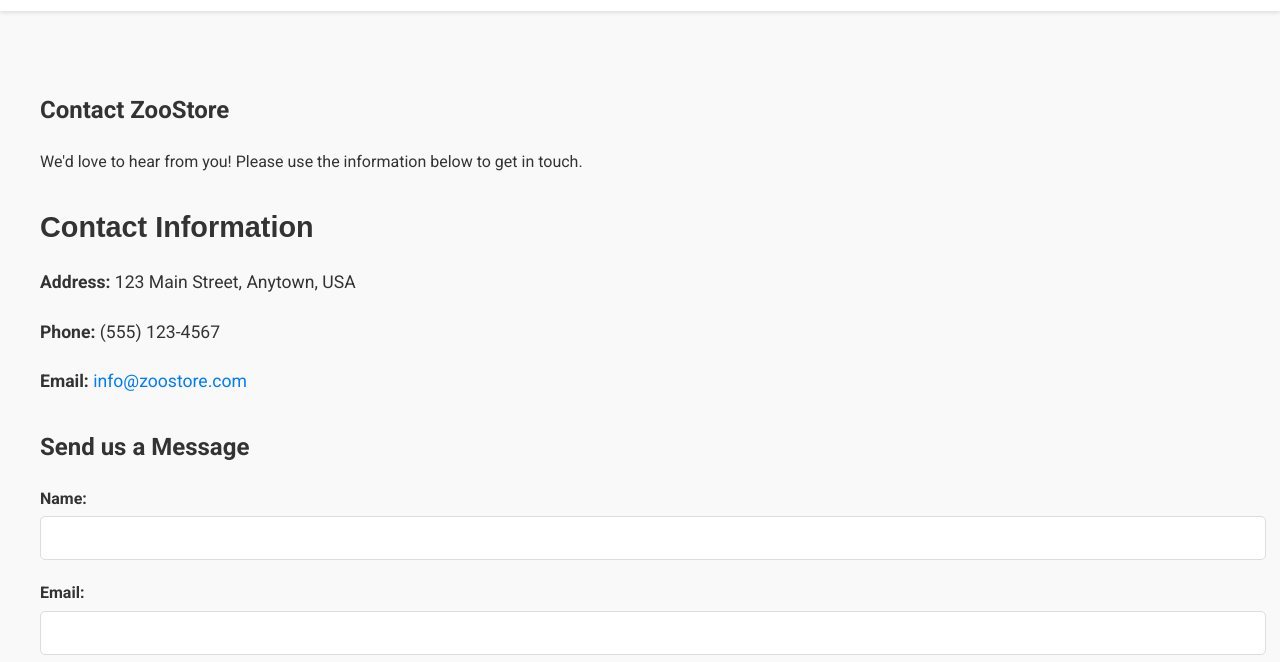
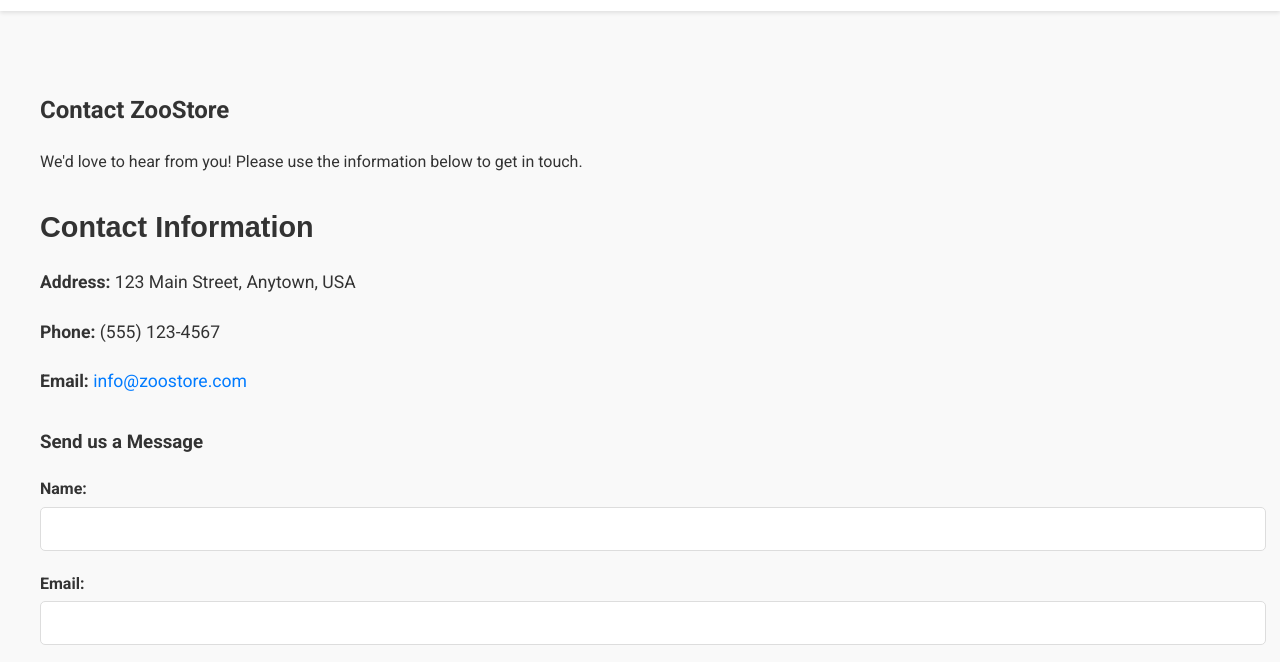
Before and after one commit to stefania-kov/Zoo, a plain HTML site: page contact.html in a window 1280 px wide. Shown: the part 80-742 px from the top of the page. Drawn offline with Linux system fonts and the light colour scheme; a web font is replaced by a local one.

Commit message:
Update contact.html

```diff
--- a/contact.html
+++ b/contact.html
@@ -46,7 +46,7 @@
                 </div>
 
                 <!-- Basic contact form (requires a backend to process) -->
-                <h1>Send us a Message</h1>
+                <h3>Send us a Message</h3>
                 <form action="#" method="post"> <!-- Replace "#" with your form processing URL -->
                     <div class="form-group">
                         <label for="name">Name:</label>
```
